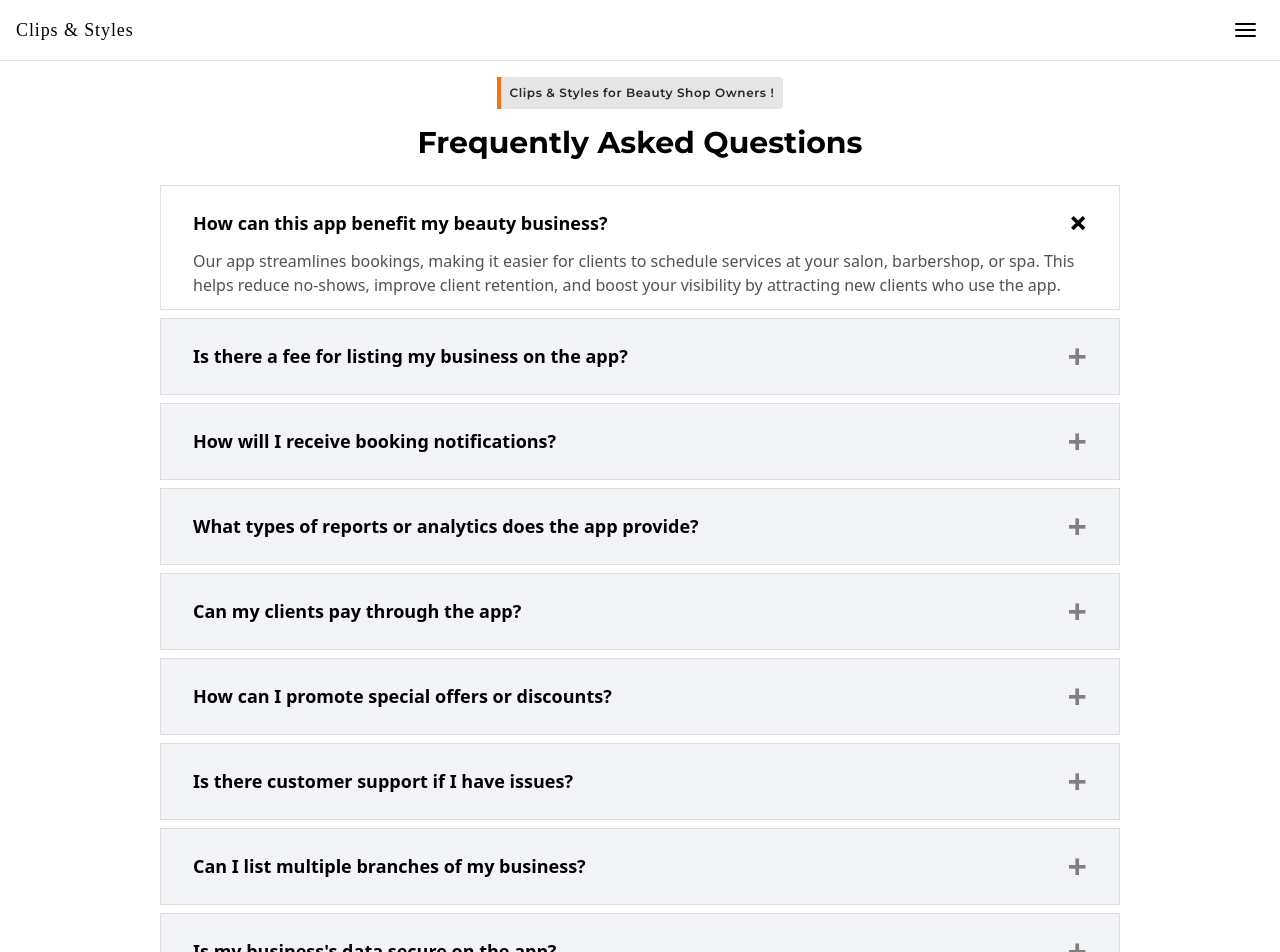
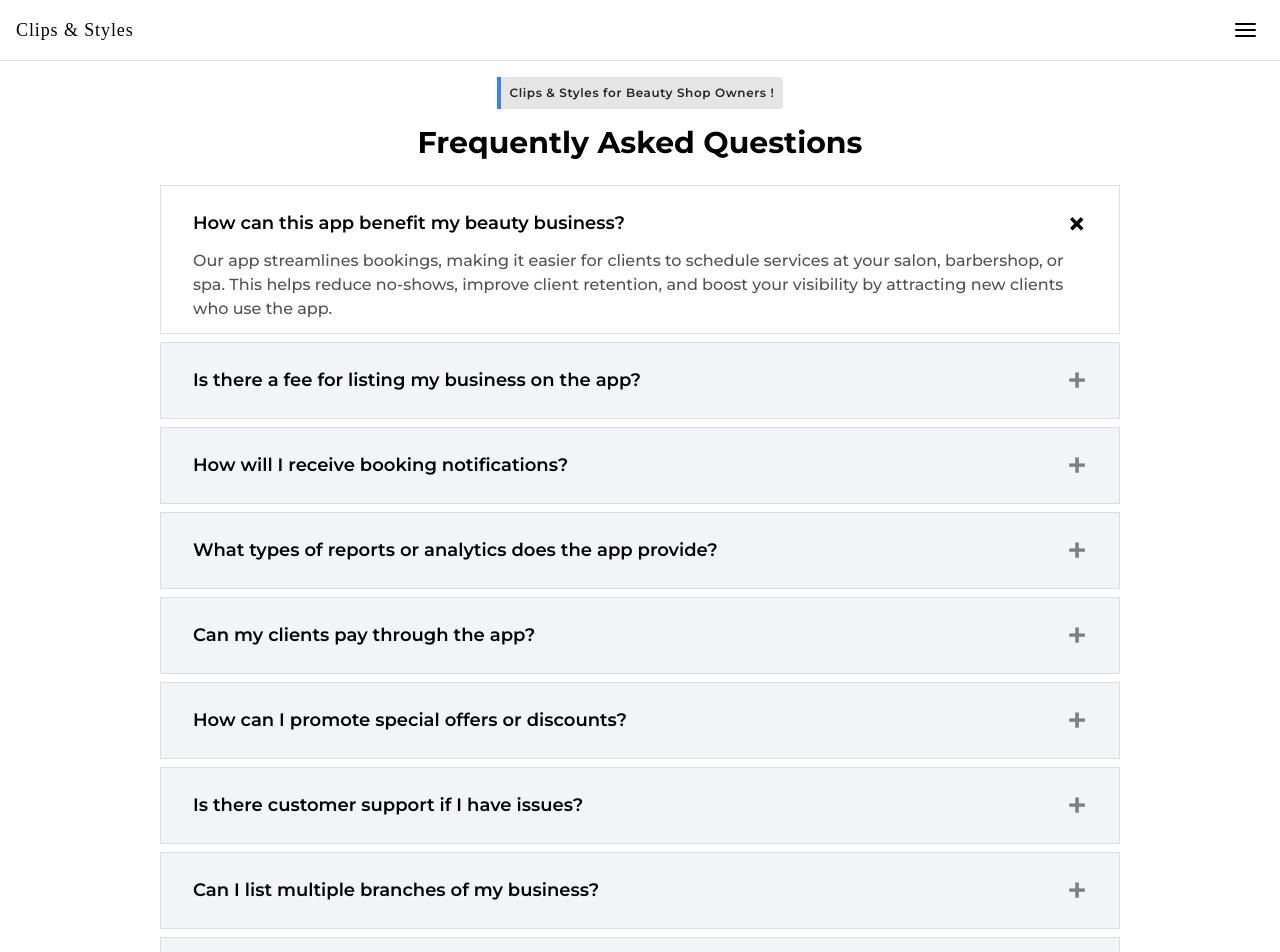
Before and after one commit to Areliano/Clips_and_Styles-website, a React (Vite) app in the folder clips_website/: page /for-shop-owners in a window 1280 px wide. Shown: the top 952 px of the page. Built offline with nearby package versions, Linux system fonts and the light colour scheme; a web font is replaced by a local one.

Commit message:
Refactor FAQ sections in ForCustomers and ForShopOwners for improved readability; update styles and enhance layout consistency across pages.

```diff
--- a/clips_website/src/index.css
+++ b/clips_website/src/index.css
@@ -31,7 +31,6 @@ body,p,h1,h2,h3,h4,h5,h6,details,summary {
 details {
   border: 1px solid rgba(213, 213, 213, 0.7);
   margin-bottom: 8px;
-  font-family: monospace;
   cursor: pointer;
   overflow:hidden;
   transition:all 0.3s ease-in-out;
@@ -39,7 +38,12 @@ details {
 
 summary {
   list-style: none;
+  font-family: "montserrat", system-ui !important;
   /* background: #000; */
+}
+
+details p{
+  font-family: "montserrat", system-ui !important;
 }
 
 summary::after {
@@ -63,6 +67,7 @@ details[open] summary::after {
 details[open] summary .icon {
   content: "\00D7";
 }
+
 details::details-content{
   block-size:0;
   transition: all 0.4s ease-out;
--- a/clips_website/src/pages/ForShopOwners.jsx
+++ b/clips_website/src/pages/ForShopOwners.jsx
@@ -2,7 +2,7 @@ export default function ForShopOwners() {
   return (
     <div className="about-wrapper">
       <div className="about-main container mx-auto p-4 flex justify-center items-center">
-        <h1 className="font-semibold text-neutral-800 tracking-wider text-xs text-center bg-neutral-200 border-l-4 border-l-orange-500 rounded-r p-2 inline-block">
+        <h1 className="font-semibold text-neutral-800 tracking-wider text-xs text-center bg-neutral-200 border-l-4 border-l-blue-500 rounded-r p-2 inline-block">
           Clips & Styles for Beauty Shop Owners !
         </h1>
       </div>
@@ -17,7 +17,7 @@ export default function ForShopOwners() {
             name="faq"
             open
           >
-            <summary className="text-[16px] md:text-[18px] font-semibold font-sans flex justify-between items-center">
+            <summary className="text-[16px] md:text-[18px] font-semibold flex justify-between items-center">
               <span>How can this app benefit my beauty business?</span>
             </summary>
             <p className="text-[14px] md:text-[16px] font-medium font-sans text-neutral-600">
@@ -33,7 +33,7 @@ export default function ForShopOwners() {
             className="accordion-item px-4 py-3 md:px-8 bg-[#f2f4f7]"
             name="faq"
           >
-            <summary className="text-[16px] md:text-[18px] font-semibold font-sans flex justify-between items-center">
+            <summary className="text-[16px] md:text-[18px] font-semibold flex justify-between items-center">
               <span>Is there a fee for listing my business on the app?</span>
             </summary>
             <p className="text-[14px] md:text-[16px] font-medium font-sans text-neutral-700">
@@ -48,7 +48,7 @@ export default function ForShopOwners() {
             className="accordion-item px-4 py-3 md:px-8 bg-[#f2f4f7]"
             name="faq"
           >
-            <summary className="text-[16px] md:text-[18px] font-semibold font-sans flex justify-between items-center">
+            <summary className="text-[16px] md:text-[18px] font-semibold flex justify-between items-center">
               <span>How will I receive booking notifications?</span>
             </summary>
             <p className="text-[14px] md:text-[16px] font-medium font-sans text-neutral-700">
@@ -63,12 +63,12 @@ export default function ForShopOwners() {
             className="accordion-item px-4 py-3 md:px-8 bg-[#f2f4f7]"
             name="faq"
           >
-            <summary className="text-[16px] md:text-[18px] font-semibold font-sans flex justify-between items-center">
+            <summary className="text-[16px] md:text-[18px] font-semibold  flex justify-between items-center">
               <span>
                 What types of reports or analytics does the app provide?
               </span>
             </summary>
-            <p className="text-[14px] md:text-[16px] font-medium font-sans text-neutral-700">
+            <p className="text-[14px] md:text-[16px] font-mediumtext-neutral-700">
               The app offers detailed reports, including metrics on bookings,
               cancellations, peak booking times, and customer demographics.
               These insights help you understand your clientele and optimize
@@ -81,10 +81,10 @@ export default function ForShopOwners() {
             className="accordion-item px-4 py-3 md:px-8 bg-[#f2f4f7]"
             name="faq"
           >
-            <summary className="text-[16px] md:text-[18px] font-semibold font-sans flex justify-between items-center">
+            <summary className="text-[16px] md:text-[18px] font-semibold flex justify-between items-center">
               <span>Can my clients pay through the app?</span>
             </summary>
-            <p className="text-[14px] md:text-[16px] font-medium font-sans text-neutral-700">
+            <p className="text-[14px] md:text-[16px] font-medium text-neutral-700">
               Yes, clients can choose to pay securely through the app at the
               time of booking. We support multiple payment options, making it
               convenient for clients while ensuring timely payments for you.
@@ -96,10 +96,10 @@ export default function ForShopOwners() {
             className="accordion-item px-4 py-3 md:px-8 bg-[#f2f4f7]"
             name="faq"
           >
-            <summary className="text-[16px] md:text-[18px] font-semibold font-sans flex justify-between items-center">
+            <summary className="text-[16px] md:text-[18px] font-semibold flex justify-between items-center">
               <span>How can I promote special offers or discounts?</span>
             </summary>
-            <p className="text-[14px] md:text-[16px] font-medium font-sans text-neutral-700">
+            <p className="text-[14px] md:text-[16px] font-medium text-neutral-700">
               You can easily create and showcase special offers or discounts
               through the app. Clients will see these offers when browsing your
               services, helping you attract more bookings during promotions.
@@ -111,10 +111,10 @@ export default function ForShopOwners() {
             className="accordion-item px-4 py-3 md:px-8 bg-[#f2f4f7]"
             name="faq"
           >
-            <summary className="text-[16px] md:text-[18px] font-semibold font-sans flex justify-between items-center">
+            <summary className="text-[16px] md:text-[18px] font-semibold flex justify-between items-center">
               <span>Is there customer support if I have issues?</span>
             </summary>
-            <p className="text-[14px] md:text-[16px] font-medium font-sans text-neutral-700">
+            <p className="text-[14px] md:text-[16px] font-medium text-neutral-700">
               Absolutely. Our customer support team is here to help with any
               questions or issues. You can contact us via chat, email, or phone
               for assistance.
@@ -126,10 +126,10 @@ export default function ForShopOwners() {
             className="accordion-item px-4 py-3 md:px-8 bg-[#f2f4f7]"
             name="faq"
           >
-            <summary className="text-[16px] md:text-[18px] font-semibold font-sans flex justify-between items-center">
+            <summary className="text-[16px] md:text-[18px] font-semibold flex justify-between items-center">
               <span>Can I list multiple branches of my business?</span>
             </summary>
-            <p className="text-[14px] md:text-[16px] font-medium font-sans text-neutral-700">
+            <p className="text-[14px] md:text-[16px] font-medium text-neutral-700">
               Yes, our app allows for multi-location support. Each branch can
               have its own profile, schedule, and service list, so clients can
               book at the location most convenient for them.
@@ -141,10 +141,10 @@ export default function ForShopOwners() {
             className="accordion-item px-4 py-3 md:px-8 bg-[#f2f4f7]"
             name="faq"
           >
-            <summary className="text-[16px] md:text-[18px] font-semibold font-sans flex justify-between items-center">
+            <summary className="md:text-[18px] font-semibold flex justify-between items-center">
               <span>Is my business's data secure on the app?</span>
             </summary>
-            <p className="text-[14px] md:text-[16px] font-medium font-sans text-neutral-700">
+            <p className="text-[14px] md:text-[16px] font-medium text-neutral-700">
               Yes, we prioritize data security. All information is encrypted and
               securely stored, ensuring that both your business and your
               clients' information are protected at all times.
--- a/clips_website/src/pages/OurManifesto.jsx
+++ b/clips_website/src/pages/OurManifesto.jsx
@@ -16,8 +16,8 @@ export default function OurManifesto() {
         </h1>
       </div>
       <div className="w-full h-screen flex items-center justify-center bg-white mt-10">
-        <div className="w-full h-full max-w-screen-lg max-h-screen bg-white rounded-lg p-6 flex flex-col justify-center">
-          <div className="grid grid-cols-1 md:grid-cols-2 lg:grid-cols-3 gap-x-4 gap-4 h-full">
+        <div className="w-full h-full max-w-screen-lg bg-white rounded-lg p-6 flex flex-col justify-center">
+          <div className="grid grid-cols-1 md:grid-cols-2 lg:grid-cols-3  gap-4 h-full">
             <div className="bg-[#1b1b1b] text-white border border-gray-300 rounded-lg flex flex-col items-start p-6 h-full">
               <div className="flex items-center mb-4">
                 {/* Icon*/}
```
Also changed, not shown: clips_website/src/pages/ForCustomers.jsx (+21 -29 lines).
